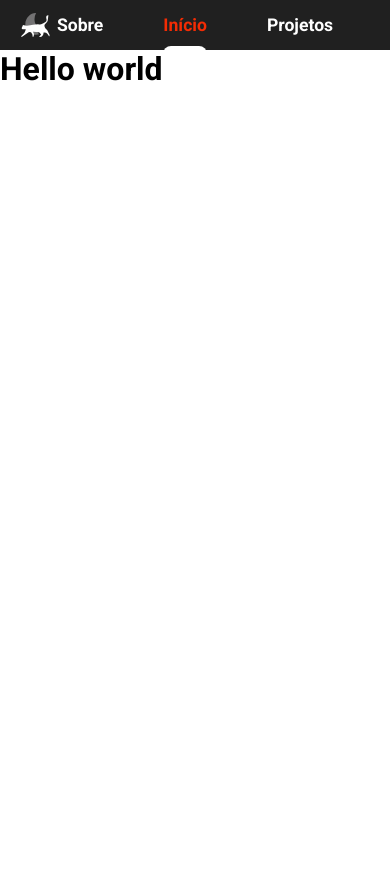
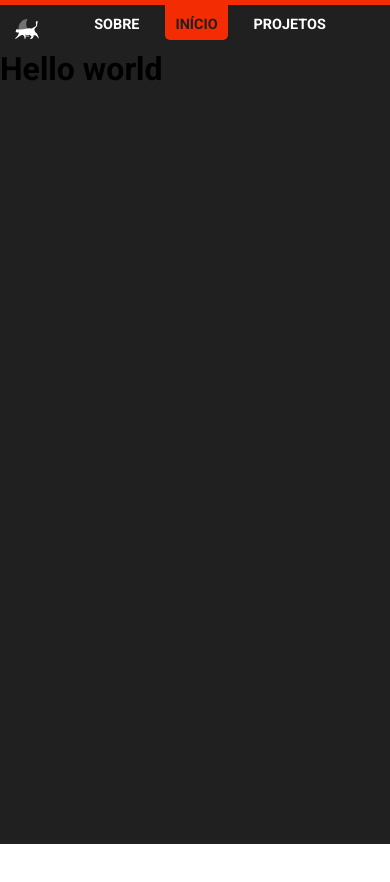
Before and after one commit to felipe-sant/portfolio, a React (Create React App) app: page /#/ in a window 390 px wide. Shown: the top 882 px of the page. After the commit the page ends 844 px from the top, so only its background shows below. Built offline with nearby package versions, Linux system fonts and the light colour scheme.

Commit message:
feat: adicionando header para versao mobile

```diff
--- a/src/components/Header.component.tsx
+++ b/src/components/Header.component.tsx
@@ -4,11 +4,11 @@ import gato from "../assets/gato.svg";
 
 function HeaderComponent(props: { location: string }) {
     return (
-        <div className={css.header}>
+        <header className={css.header}>
             <div className={css.logo}>
-                <img src={gato} alt="aaa" />
+                <img src={gato} alt="logo" />
             </div>
-            <div className={css.menu}>
+            <nav className={css.menu}>
                 <ul className={css.menuList}>
                     <li className={props.location === "about" ? css.mark : ""}>
                         <Link to="/about" className="link">Sobre</Link>
@@ -23,9 +23,9 @@ function HeaderComponent(props: { location: string }) {
                         <div className={css.selectedLine} />
                     </li>
                 </ul>
-            </div>
-            <div className={css.logo}></div>
-        </div>
+            </nav>
+            <div className={css.logo} />
+        </header>
     )
 }
 
--- /dev/null
+++ b/src/components/HeaderMobile.components.tsx
@@ -0,0 +1,32 @@
+import { Link } from 'react-router-dom';
+import css from "../styles/components/headerMobile.module.css";
+import gato from "../assets/gato.svg";
+
+function HeaderMobileComponent(props: { location: string }) {
+    return <>
+        <header className={css.header}>
+            <div className={css.line} />
+            <div className={css.logo}>
+                <img src={gato} alt="Logo" />
+            </div>
+            <nav className={css.menu}>
+                <ul className={css.menuList}>
+                    <li className={props.location === "about" ? css.mark : ""}>
+                        <Link to="/about" className={css.link + " link"}>SOBRE</Link>
+                        <div className={css.selectedBox} />
+                    </li>
+                    <li className={props.location === "home" ? css.mark : ""}>
+                        <Link to="/" className={css.link + " link"}>INÍCIO</Link>
+                        <div className={css.selectedBox} />
+                    </li>
+                    <li className={props.location === "project" ? css.mark : ""}>
+                        <Link to="/project" className={css.link + " link"}>PROJETOS</Link>
+                        <div className={css.selectedBox} />
+                    </li>
+                </ul>
+            </nav>
+        </header>
+    </>
+}
+
+export default HeaderMobileComponent;
--- /dev/null
+++ b/src/pages/About.page.tsx
@@ -0,0 +1,16 @@
+import HeaderComponent from "../components/Header.component";
+import HeaderMobileComponent from "../components/HeaderMobile.components";
+import useWindowSize from "../utils/useWindowSize";
+
+function AboutPage() {
+    const { width } = useWindowSize();
+
+    return <>
+        {width >= 768 ? <HeaderComponent location="about" /> : <HeaderMobileComponent location="about" />}
+        <main>
+            <h1>About Me</h1>
+        </main>
+    </>
+}
+
+export default AboutPage;
--- a/src/pages/About.tsx
+++ /dev/null
@@ -1,12 +0,0 @@
-import HeaderComponent from "../components/Header.component";
-
-function About() {
-  return <>
-    <HeaderComponent location="about" />
-    <main>
-        <h1>About Me</h1>
-    </main>
-  </>
-}
-
-export default About;
--- a/src/pages/Home.page.tsx
+++ b/src/pages/Home.page.tsx
@@ -1,9 +1,13 @@
 import HeaderComponent from "../components/Header.component"
+import HeaderMobileComponent from "../components/HeaderMobile.components";
 import css from "../styles/pages/home.module.css"
+import useWindowSize from "../utils/useWindowSize";
 
 function HomePage() {
+    const { width } = useWindowSize();
+
     return <>
-        <HeaderComponent location="home" />
+        {width >= 768 ? <HeaderComponent location="home" /> : <HeaderMobileComponent location="home" />}
         <main className={css.main}>
             <h1>Hello world</h1>
         </main>
--- /dev/null
+++ b/src/pages/ProjectsAll.page.tsx
@@ -0,0 +1,16 @@
+import HeaderComponent from "../components/Header.component";
+import HeaderMobileComponent from "../components/HeaderMobile.components";
+import useWindowSize from "../utils/useWindowSize";
+
+function ProjectsAllPage() {
+    const { width } = useWindowSize();
+
+    return <>
+        {width >= 768 ? <HeaderComponent location="project" /> : <HeaderMobileComponent location="project" />}
+        <main>
+            <h1>Projects</h1>
+        </main>
+    </>
+}
+
+export default ProjectsAllPage;
--- a/src/pages/ProjectsAll.tsx
+++ /dev/null
@@ -1,12 +0,0 @@
-import HeaderComponent from "../components/Header.component";
-
-function ProjectsAll() {
-  return <>
-    <HeaderComponent location="project" />
-    <main>
-        <h1>Projects</h1>
-    </main>
-  </>
-}
-
-export default ProjectsAll;
--- a/src/routers/Router.tsx
+++ b/src/routers/Router.tsx
@@ -1,16 +1,16 @@
 import { HashRouter, Routes, Route } from 'react-router-dom';
 import HomePage from '../pages/Home.page';
 import NotFoundPage from '../pages/NotFound.page';
-import About from '../pages/About';
-import ProjectsAll from '../pages/ProjectsAll';
+import AboutPage from '../pages/About.page';
+import ProjectsAllPage from '../pages/ProjectsAll.page';
 
 function Routers() {
     return (
         <HashRouter>
             <Routes>
                 <Route path="/" element={<HomePage />} />
-                <Route path="/about" element={<About />} />
-                <Route path="/project" element={<ProjectsAll />} />
+                <Route path="/about" element={<AboutPage />} />
+                <Route path="/project" element={<ProjectsAllPage />} />
                 <Route path="*" element={<NotFoundPage />} />
             </Routes>
         </HashRouter>
--- a/src/styles/components/header.module.css
+++ b/src/styles/components/header.module.css
@@ -1,9 +1,12 @@
 .header {
+    position: absolute;
+    top: 0;
     background-color: #202020;
     display: flex;
     justify-content: space-between;
     align-items: center;
     height: 50px;
+    width: 100%;
     padding: 0 20px;
 }
 
--- /dev/null
+++ b/src/styles/components/headerMobile.module.css
@@ -0,0 +1,88 @@
+.header {
+    position: absolute;
+    top: 0;
+    width: 100%;
+    height: 50px;
+    padding-top: 4px;
+    padding-bottom: 5px;
+    display: flex;
+    justify-content: center;
+    align-items: center;
+}
+
+.line {
+    background-color: #F42C04;
+    height: 5px;
+    width: 100%;
+    position: absolute;
+    top: 0;
+    left: 0;
+}
+
+.logo {
+    position: absolute;
+    top: 12px;
+    left: 10px;
+    width: 34px;
+    height: 34px;
+    padding: 5px;
+}
+
+.logo img {
+    width: 100%;
+    height: 100%;
+    object-fit: contain;
+}
+
+.menu {
+    height: 100%;
+}
+
+.menuList {
+    height: 100%;
+    display: flex;
+    list-style: none;
+    padding: 0;
+    margin: 0;
+    gap: 16px;
+    margin-left: 30px;
+}
+
+.menuList li {
+    color: #ffffff;
+    height: 100%;
+    font-size: 0.9rem;
+    font-weight: bold;
+    font-family: var(--montserrat-font);
+    transition: color 0.3s ease;
+    position: relative;
+    display: flex;
+    align-items: center;
+    display: flex;
+    justify-content: center;
+    padding: 0px 10px;
+}
+
+.menuList li.mark {
+    color: #202020;
+}
+
+.menuList li .link {
+    z-index: 2;
+}
+
+.selectedBox {
+    display: none;
+    position: absolute;
+    background-color: #F42C04;
+    width: 100%;
+    height: calc(100% - 5px);
+    border-bottom-left-radius: 5px;
+    border-bottom-right-radius: 5px;
+    top: 0;
+    z-index: 1;
+}
+
+.mark .selectedBox {
+    display: block;
+}
--- a/src/styles/global.css
+++ b/src/styles/global.css
@@ -14,6 +14,8 @@
 }
 
 main {
+    background-color: #202020;
+    padding-top: 50px;
     min-height: 100dvh;
     max-height: auto;
 }
--- /dev/null
+++ b/src/utils/useWindowSize.ts
@@ -0,0 +1,24 @@
+import { useEffect, useState } from "react";
+
+function useWindowSize() {
+  const [size, setSize] = useState({
+    width: window.innerWidth,
+    height: window.innerHeight,
+  });
+
+  useEffect(() => {
+    function handleResize() {
+      setSize({
+        width: window.innerWidth,
+        height: window.innerHeight,
+      });
+    }
+
+    window.addEventListener("resize", handleResize);
+    return () => window.removeEventListener("resize", handleResize);
+  }, []);
+
+  return size;
+}
+
+export default useWindowSize
```
